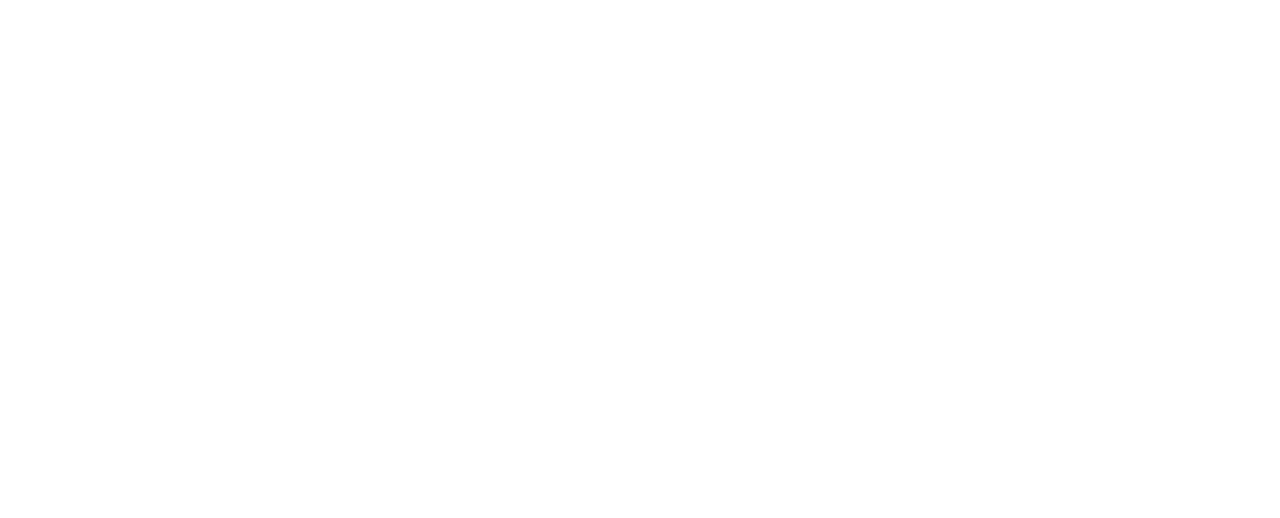
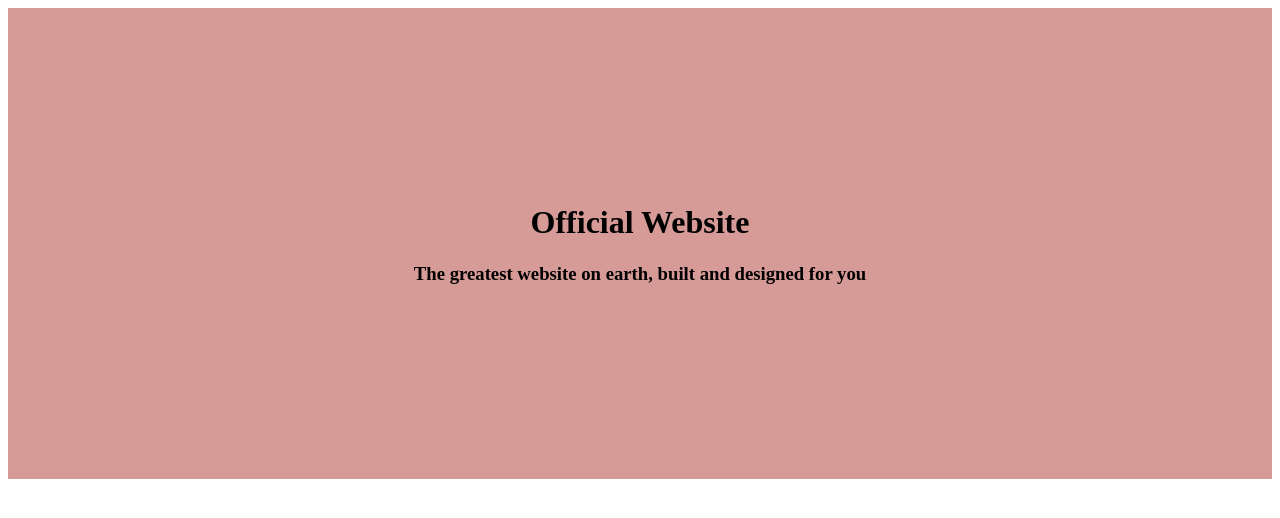
Before and after one commit to Germain712/Official_Website, a plain HTML site: page index.html in a window 1280 px wide. Drawn offline with Linux system fonts and the light colour scheme.

Commit message:
Added a header with h1 & h3 tags

```diff
--- a/index.html
+++ b/index.html
@@ -5,6 +5,12 @@
     <meta http-equiv="X-UA-Compatible" content="IE=edge" />
     <meta name="viewport" content="width=device-width, initial-scale=1.0" />
     <title>Official Website</title>
+    <link rel="stylesheet" type="text/css" href="style.css" />
   </head>
-  <body></body>
+  <body>
+    <header>
+      <h1>Official Website</h1>
+      <h3>The greatest website on earth, built and designed for you</h3>
+    </header>
+  </body>
 </html>
--- a/style.css
+++ b/style.css
@@ -0,0 +1,5 @@
+header {
+  background-color: #d69b97;
+  padding: 175px;
+  text-align: center;
+}
```
